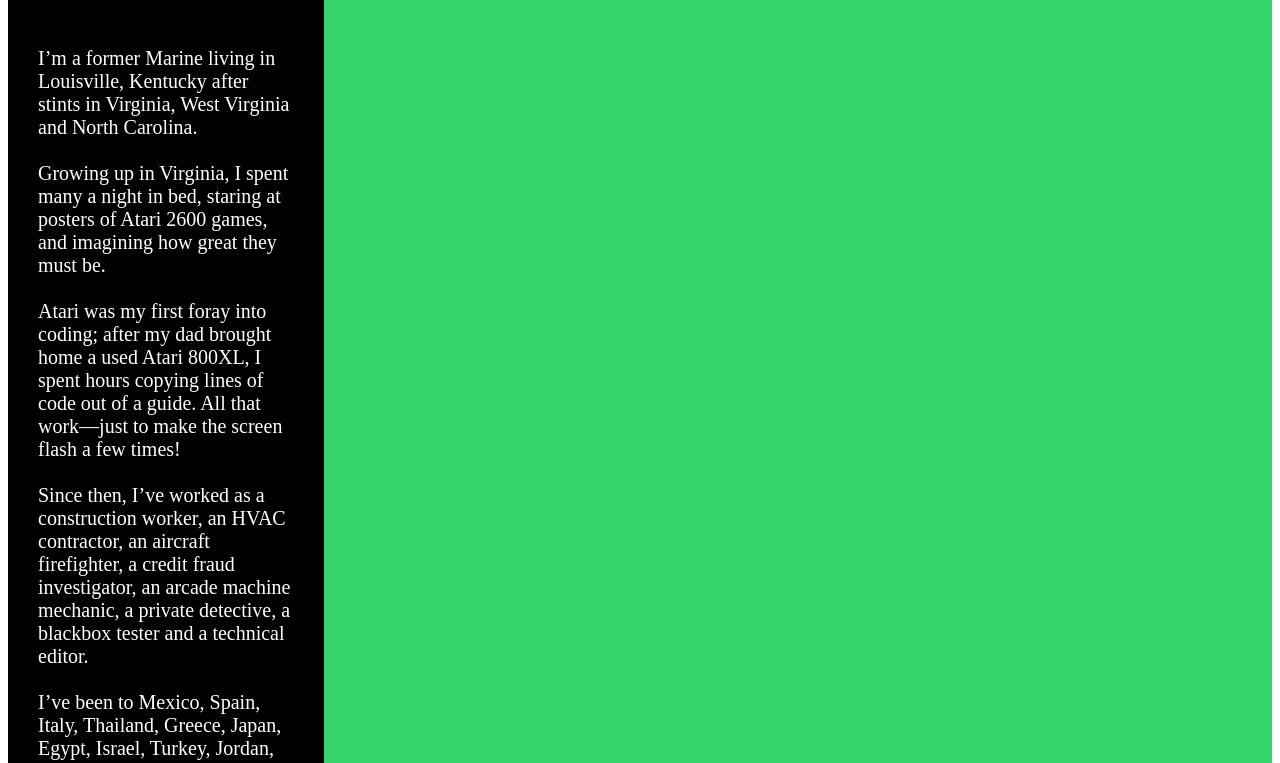
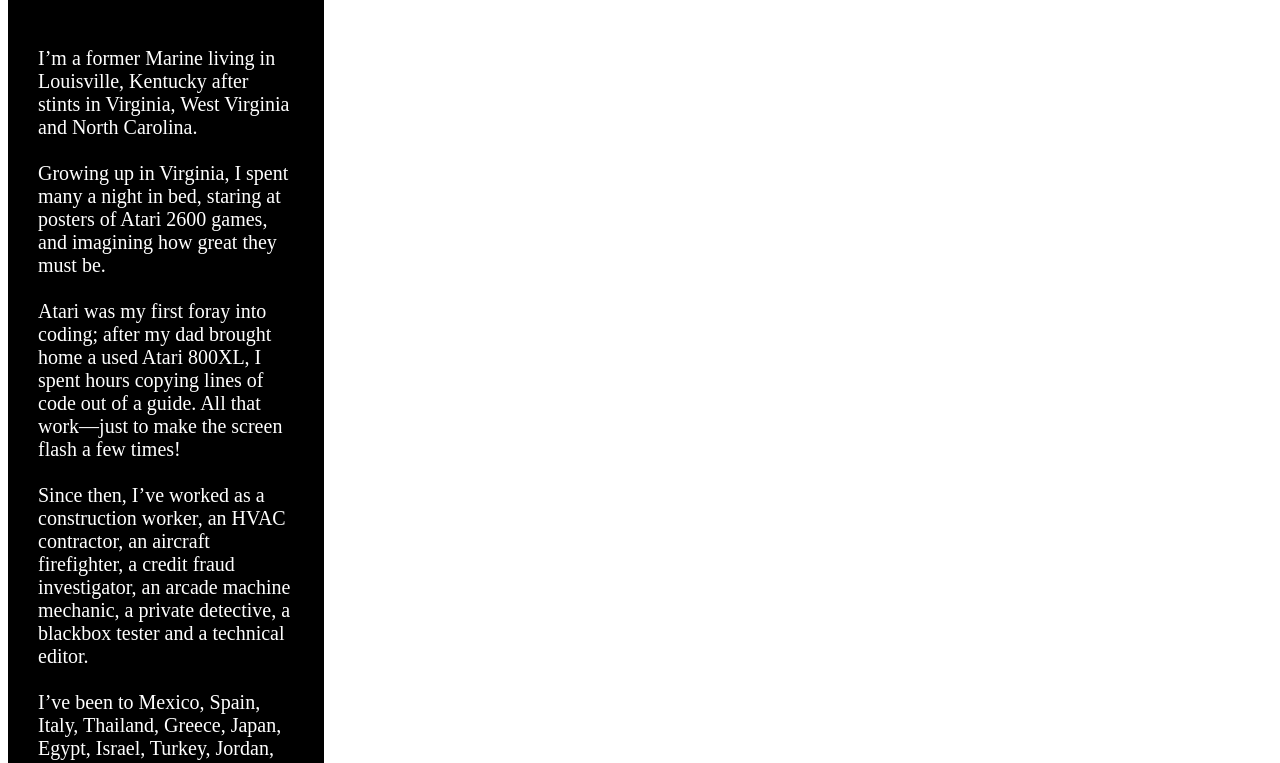
Before and after one commit to 255AM/255AM.github.io, a plain HTML site: page index.html in a window 1280 px wide. Shown: the part 201-964 px from the top of the page. Drawn offline with Linux system fonts and the light colour scheme; a script that the page names is missing.

Commit message:
remove uneeded bg color

```diff
--- a/main.css
+++ b/main.css
@@ -12,7 +12,7 @@ body{
 }
 .item{
     display:grid;
-    background-color: #36d36d;
+
 }
 
 .item1{
```
